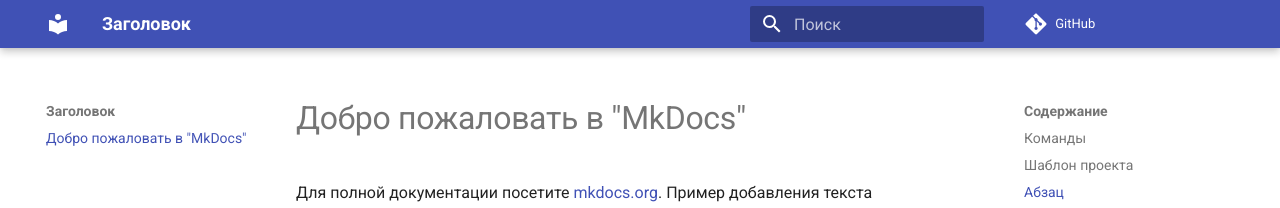
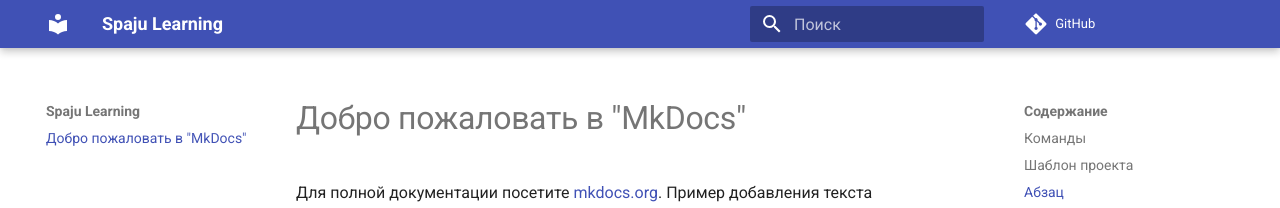
Before and after one commit to TheNameXDD/Spaju-learning, an MkDocs documentation site: the page built from docs/index.md, in a window 1280 px wide. Shown: the top 208 px of the page. Built offline with MkDocs 1.6.1 and Material for MkDocs 9.7.7, drawn with Linux system fonts in a browser that asks for light colours; comment, search, counter and statistics services are not loaded.

Commit message:
Update mkdocs.yml
Переименовано название сайта

```diff
--- a/mkdocs.yml
+++ b/mkdocs.yml
@@ -1,4 +1,4 @@
-site_name: Заголовок
+site_name: Spaju Learning
 repo_url: https://github.com/TheNameXDD/Spaju-learning
 
 theme:
```
